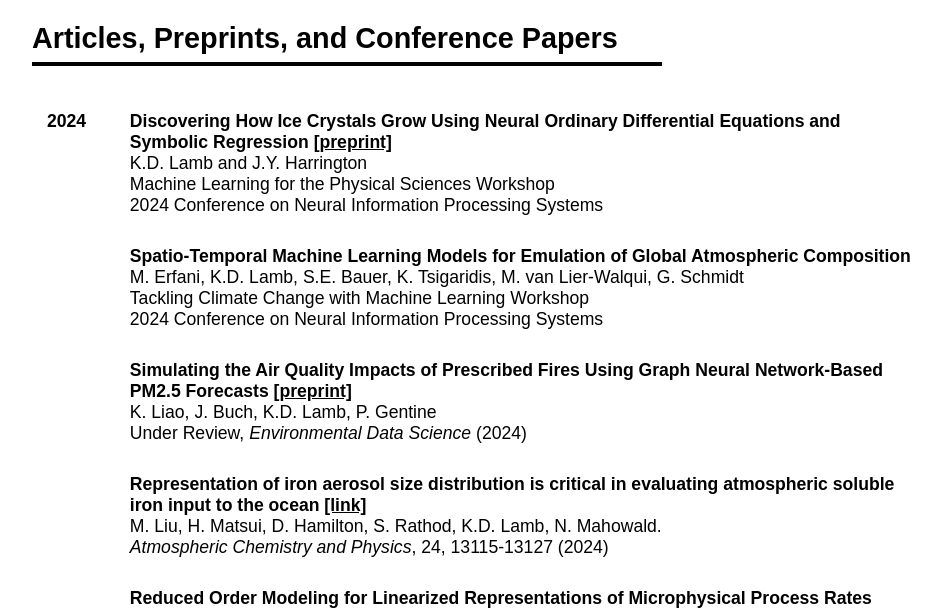
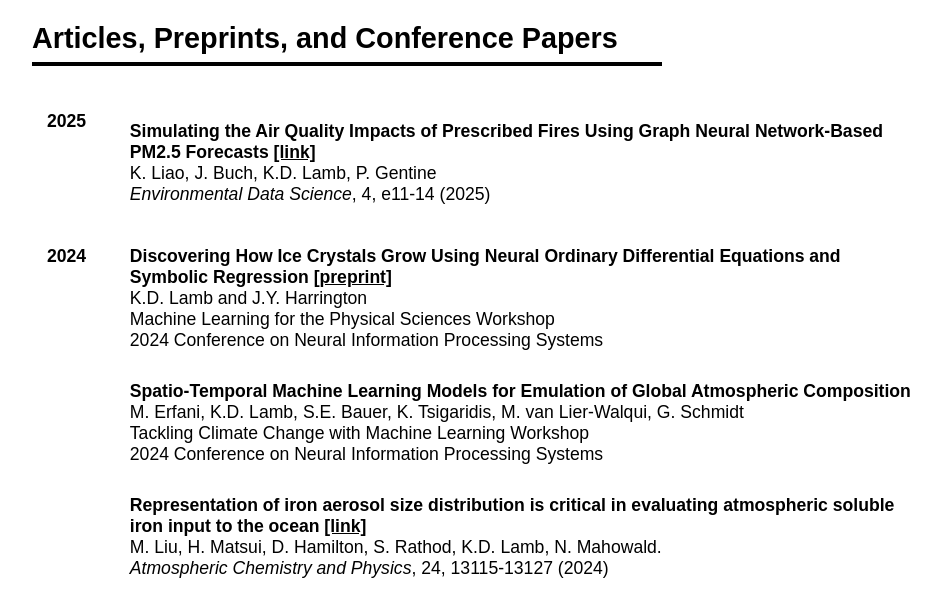
Before and after one commit to kdlamb/kdlamb.github.io, a Jekyll site: the page built from pages/publications.md, in a window 1280 px wide and 900 px high, cut to the strip 290-900 px from the top of the window. Shown: the whole strip, without its empty margins (158-1099 px from the left). Built offline with Jekyll 4.4.1, drawn with Linux system fonts in a browser that asks for light colours; nearby versions of some CDN libraries.

Commit message:
Updates to publications

```diff
--- a/pages/publications.md
+++ b/pages/publications.md
@@ -15,6 +15,13 @@ image: waves-band.jpeg
     <td><b style="width:400px"></b></td>
  </tr>
 
+   <tr>
+<td><strong>2025<BR><BR><BR><BR><BR></strong></td>
+<td><strong>Simulating the Air Quality Impacts of Prescribed Fires Using Graph Neural Network‐Based PM2.5 Forecasts <a href="https://www.cambridge.org/core/journals/environmental-data-science/article/simulating-the-air-quality-impact-of-prescribed-fires-using-graph-neural-networkbased-pm25-forecasts/A93DD21899CA00208E0DE3F3B0C4DC3C">[link]</a></strong><br>
+K. Liao, J. Buch, K.D. Lamb, P. Gentine<br>
+<em> Environmental Data Science</em>, 4, e11-14 (2025)<br></td>
+</tr>
+
   <tr>
 <td><strong>2024<BR><BR><BR><BR><BR></strong></td>
 <td><strong>Discovering How Ice Crystals Grow Using Neural Ordinary Differential Equations and Symbolic Regression <a href="https://ml4physicalsciences.github.io/2024/files/NeurIPS_ML4PS_2024_208.pdf">[preprint]</a></strong><br>
@@ -29,14 +36,6 @@ Machine Learning for the Physical Sciences Workshop <br>
 M. Erfani, K.D. Lamb, S.E. Bauer, K. Tsigaridis, M. van Lier-Walqui, G. Schmidt<br>
 Tackling Climate Change with Machine Learning Workshop <br>
 2024 Conference on Neural Information Processing Systems<br></td>
-</tr>
-
-
- <tr>
-<td></td>
-<td><strong>Simulating the Air Quality Impacts of Prescribed Fires Using Graph Neural Network‐Based PM2.5 Forecasts <a href="https://arxiv.org/pdf/2312.04291">[preprint]</a></strong><br>
-K. Liao, J. Buch, K.D. Lamb, P. Gentine<br>
-Under Review, <em> Environmental Data Science</em> (2024)<br></td>
 </tr>
 
  <tr>
```
